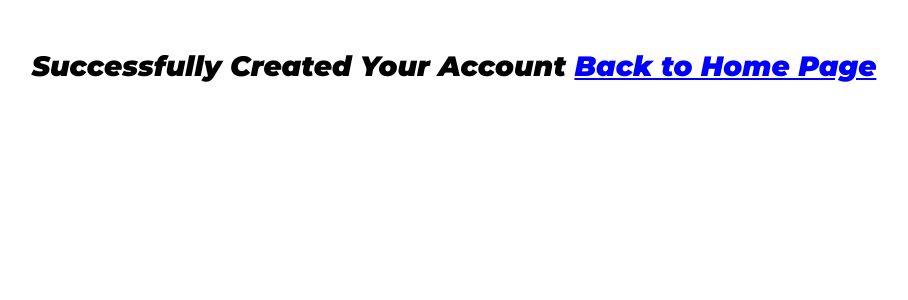
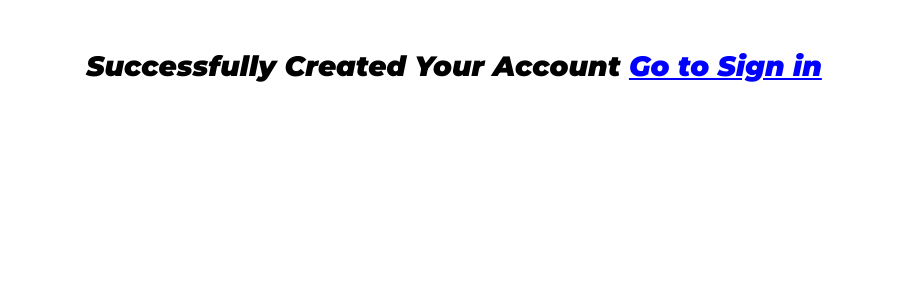
Before and after one commit to kippumchagn215/doghotelfront, a React (Create React App) app: page /createsuccess in a window 1280 px wide. Shown: the top 300 px of the page, without its empty margins (186-1094 px from the left). Built offline with nearby package versions, Linux system fonts and the light colour scheme.

Commit message:
to login afte account create

```diff
--- a/src/pages/Createsuccesspage.jsx
+++ b/src/pages/Createsuccesspage.jsx
@@ -5,8 +5,8 @@ function Success() {
     <div>
       <h3 className="Createsuccess-header">
         Successfully Created Your Account{" "}
-        <a className="Createsuccess-link" href="/">
-          Back to Home Page
+        <a className="Createsuccess-link" href="/signin">
+          Go to Sign in
         </a>
       </h3>
     </div>
```
